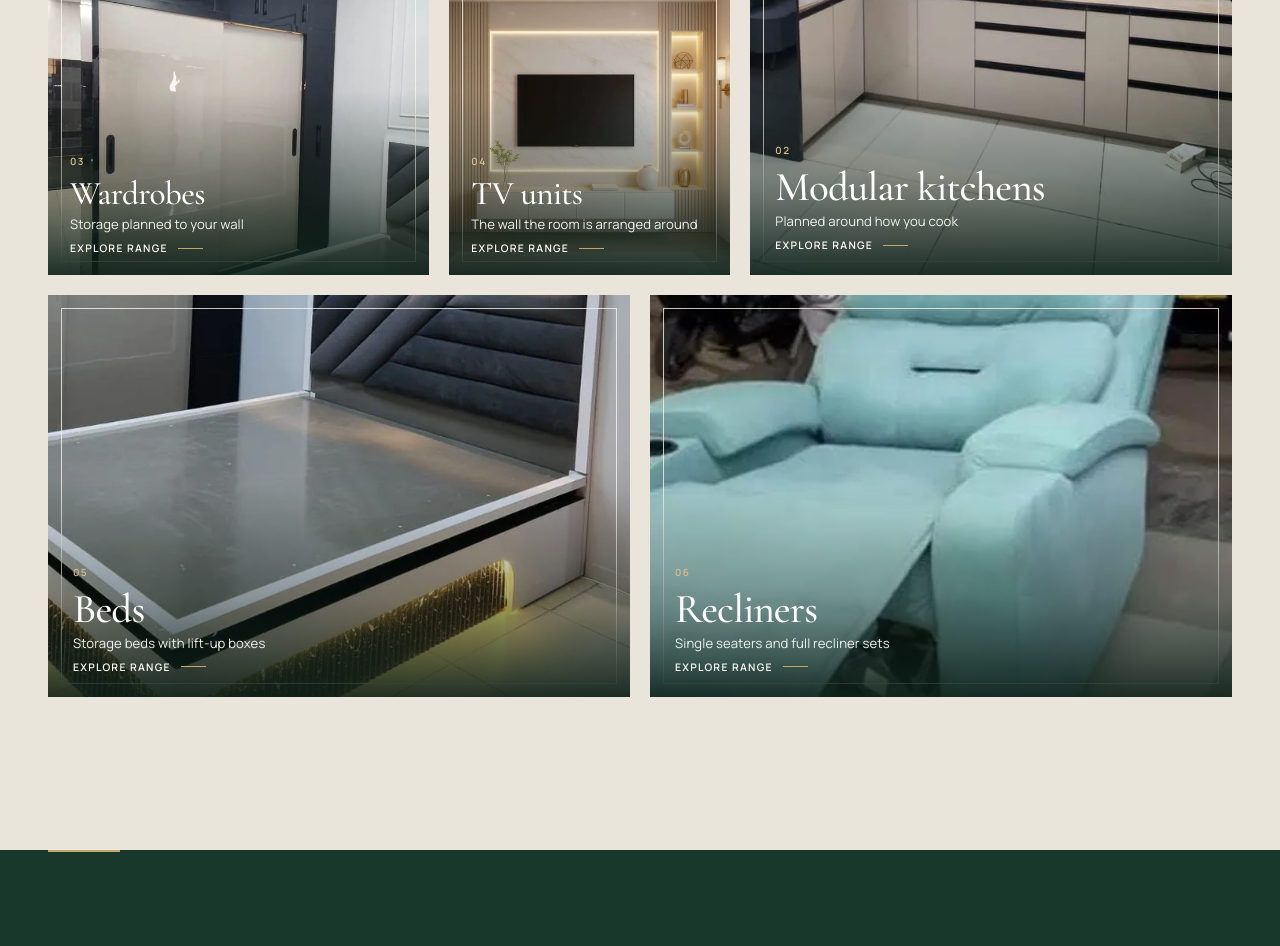
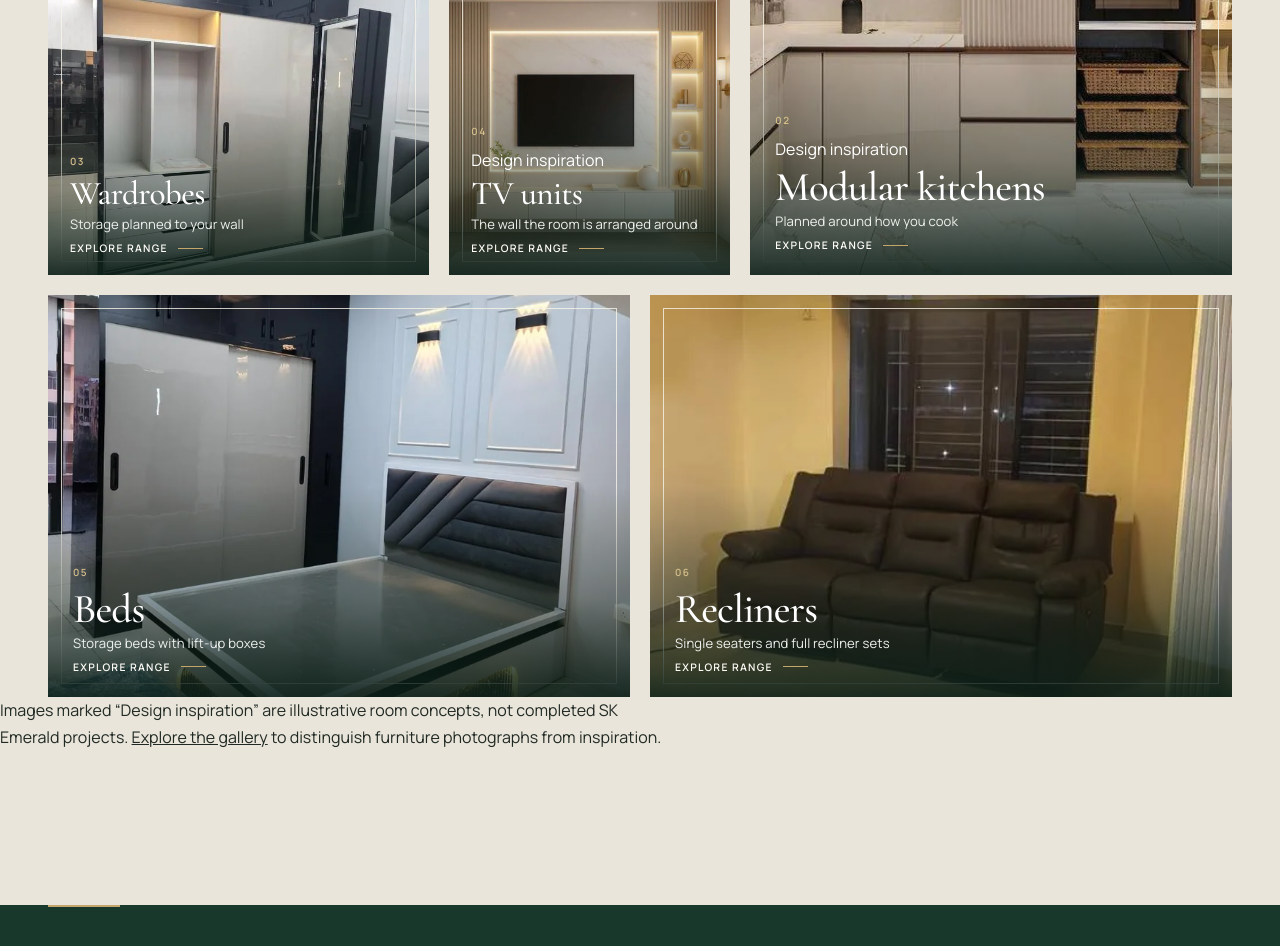
Before and after one commit to faisalahmad7/SK-emerald-landing-page, a React (Vite) app: page / in a window 1280 px wide. Shown: the part 2760-3706 px from the top of the page. Built offline with nearby package versions, Linux system fonts and the light colour scheme.

Commit message:
Use editorial inspiration imagery on homepage branch

```diff
--- a/src/pages/Home.jsx
+++ b/src/pages/Home.jsx
@@ -2,7 +2,7 @@ import { Link } from '../router'
 import { Photo, Seo, Dim, Enquire } from '../components/ui'
 import { BUSINESS, waLink, mapsLink } from '../data/business'
 import { COLLECTIONS } from '../data/collections'
-import { SLOTS } from '../data/images'
+import { SLOTS, img } from '../data/images'
 import { PROCESS } from '../data/content'
 
 const ld = {
@@ -12,21 +12,23 @@ const ld = {
 }
 
 const TILES = [
-  { slug: 'sofas', area: 'a', ratio: '4/3', delay: 0 },
-  { slug: 'modular-kitchens', area: 'b', ratio: '4/5', delay: 1 },
-  { slug: 'wardrobes', area: 'c', ratio: '4/5', delay: 0 },
-  { slug: 'tv-units', area: 'd', ratio: '16/10', delay: 0 },
-  { slug: 'beds', area: 'e', ratio: '16/10', delay: 1 },
-  { slug: 'recliners', area: 'f', ratio: '1/1', delay: 0 },
+  { slug: 'sofas', area: 'a', ratio: '4/3', delay: 0, imageId: 27 },
+  { slug: 'modular-kitchens', area: 'b', ratio: '4/5', delay: 1, imageId: 33 },
+  { slug: 'wardrobes', area: 'c', ratio: '4/5', delay: 0, imageId: 18 },
+  { slug: 'tv-units', area: 'd', ratio: '16/10', delay: 0, imageId: 23 },
+  { slug: 'beds', area: 'e', ratio: '16/10', delay: 1, imageId: 19 },
+  { slug: 'recliners', area: 'f', ratio: '1/1', delay: 0, imageId: 39 },
 ]
 
-function Tile({ slug, area, ratio, delay }) {
+function Tile({ slug, area, ratio, delay, imageId }) {
   const c = COLLECTIONS.find((x) => x.slug === slug)
+  const image = img(imageId ?? c.tile)
   return (
     <Link to={`/collections/${slug}`} className={`tile t-${area} editorial-tile`} aria-label={`${c.name}: ${c.tag}`} style={{ '--d': delay }}>
-      <Photo id={c.tile} ratio={ratio} pos={c.tilePos} reveal sizes="(min-width: 900px) 50vw, 100vw" />
+      <Photo id={imageId ?? c.tile} ratio={ratio} pos={c.tilePos} alt={image?.alt} reveal sizes="(min-width: 900px) 50vw, 100vw" />
       <span className="tile-cap">
         <span className="tile-number">0{TILES.findIndex((t) => t.slug === slug) + 1}</span>
+        {image?.kind === 'inspiration' && <span className="tile-visual-note">Design inspiration</span>}
         <span className="tile-name">{c.name}</span>
         <span className="tile-tag">{c.tag}</span>
         <span className="tile-go">Explore range</span>
@@ -84,6 +86,7 @@ export default function Home() {
         <div className="mosaic editorial-mosaic">
           {TILES.map((t) => <Tile key={t.slug} {...t} />)}
         </div>
+        <p className="editorial-image-disclosure">Images marked “Design inspiration” are illustrative room concepts, not completed SK Emerald projects. <Link to="/gallery">Explore the gallery</Link> to distinguish furniture photographs from inspiration.</p>
       </section>
 
       <section className="green materials-band editorial-materials">
```
